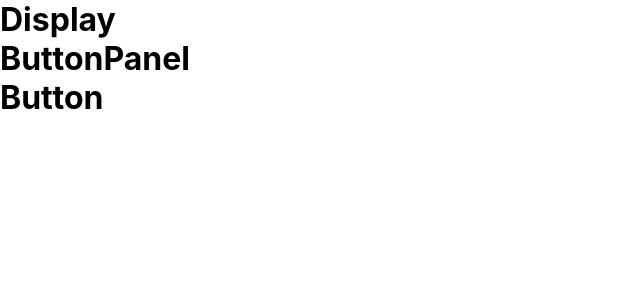
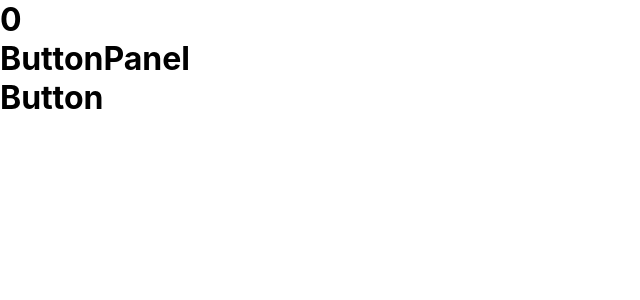
Before and after one commit to Nasa28/React-Calculator, a React (Create React App) app: page / in a window 1280 px wide. Shown: the top 300 px of the page, without its empty margins (0-640 px from the left). Built offline with nearby package versions, Linux system fonts and the light colour scheme.

Commit message:
Set defaultProps to 0

```diff
--- a/src/component/Display.js
+++ b/src/component/Display.js
@@ -5,7 +5,7 @@ const Display = (props) => {
 const {result} = props
   return (
     <div>
-      <h1>Display</h1>
+      <h1>{result}</h1>
     </div>
   );
 };
```
